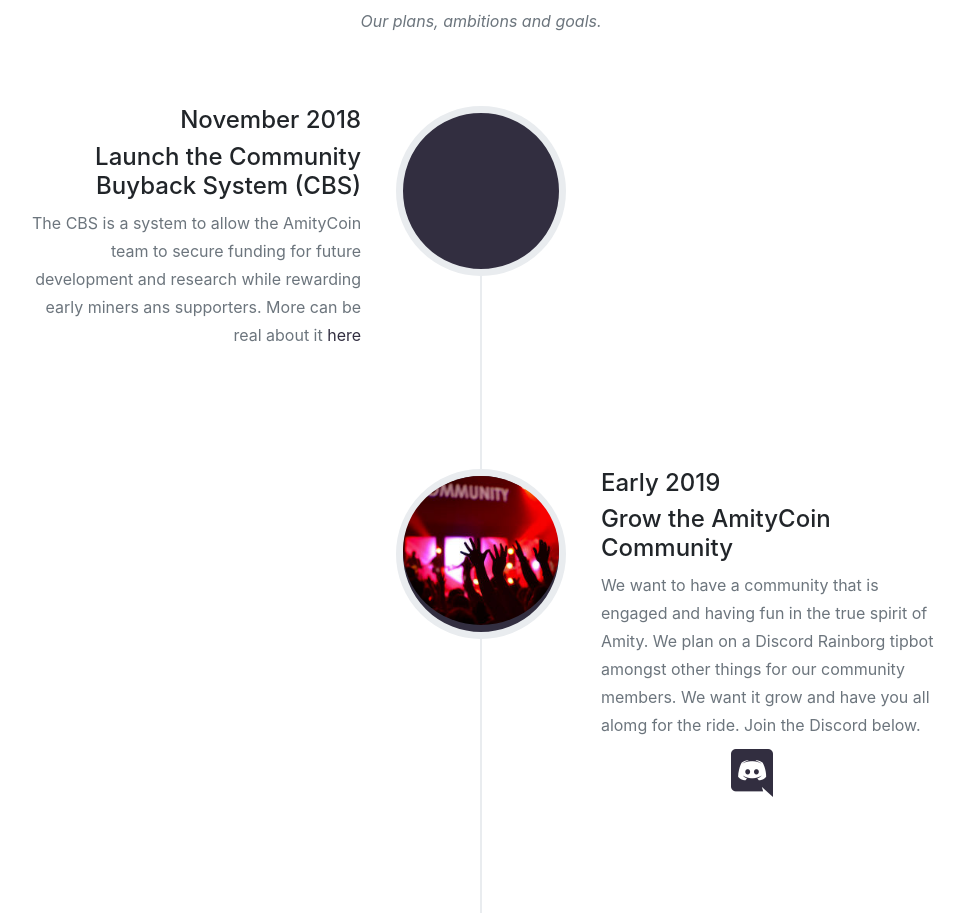
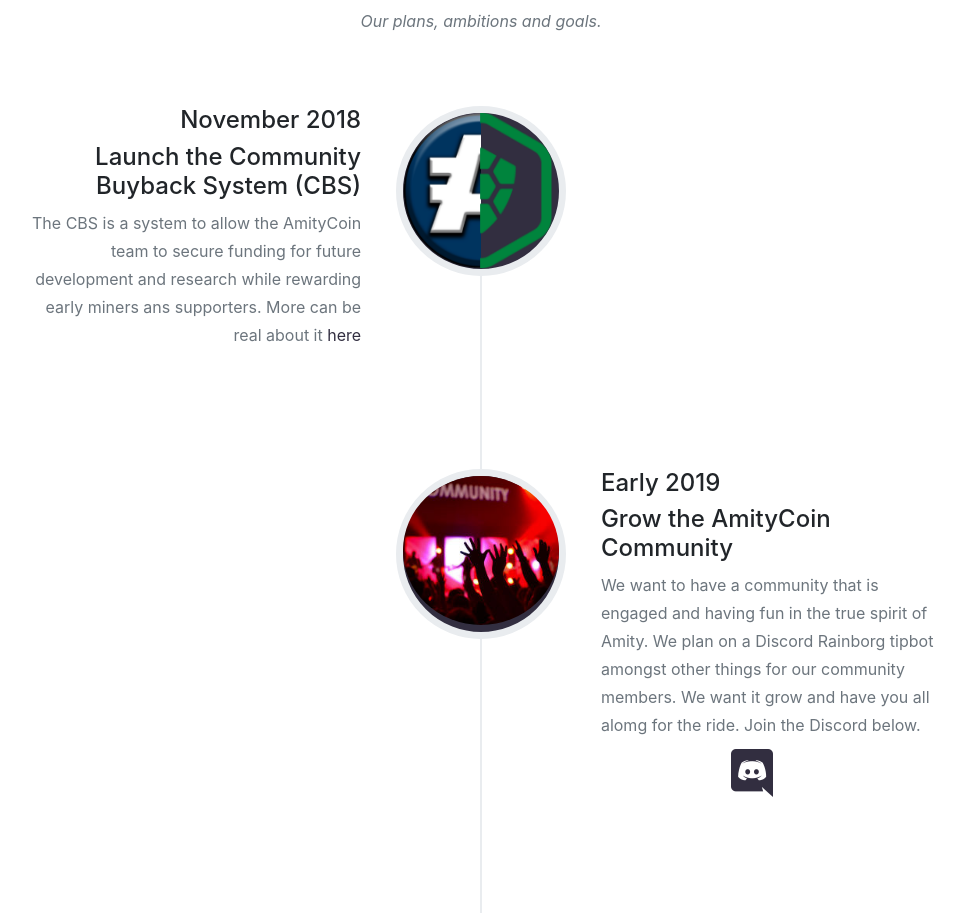
Before and after one commit to CalexCore/amitysite, a website with bundled scripts: page index.html in a window 1280 px wide. Shown: the part 2362-3275 px from the top of the page, without its empty margins (159-1123 px from the left). Built offline with nearby package versions, Linux system fonts and the light colour scheme; files whose address does not match are found by name; a web font is replaced by a local one.

Commit message:
Image Change

```diff
--- a/index.html
+++ b/index.html
@@ -132,7 +132,7 @@
             <ul class="timeline">
               <li>
                 <div class="timeline-image">
-                  <img class="rounded-circle img-fluid" src="img/about/btc.png" alt="">
+                  <img class="rounded-circle img-fluid" src="img/logos/tamit.png" alt="">
                 </div>
                 <div class="timeline-panel">
                   <div class="timeline-heading">
```
Also changed, not shown: img/logos/tamit.png (added).
